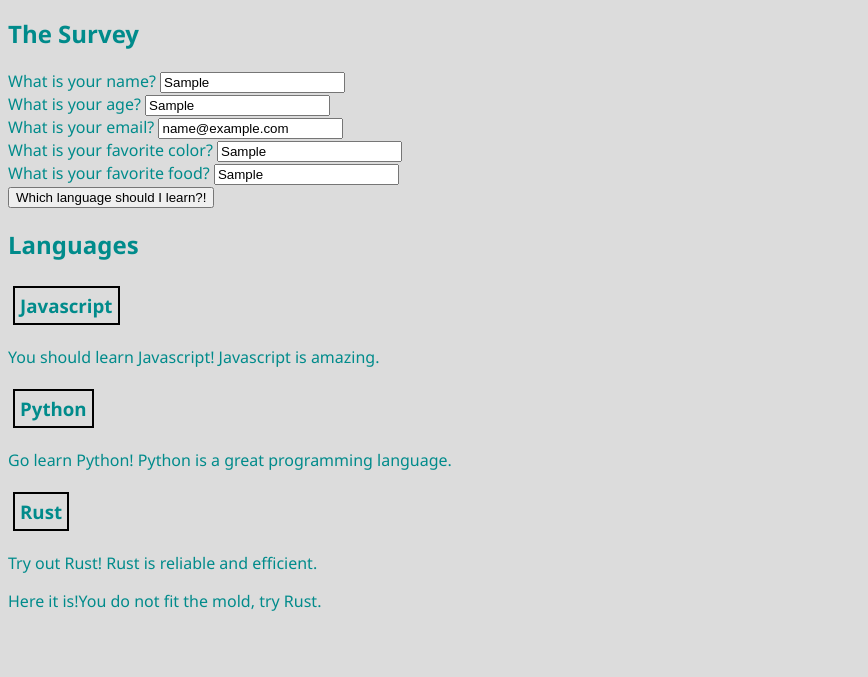
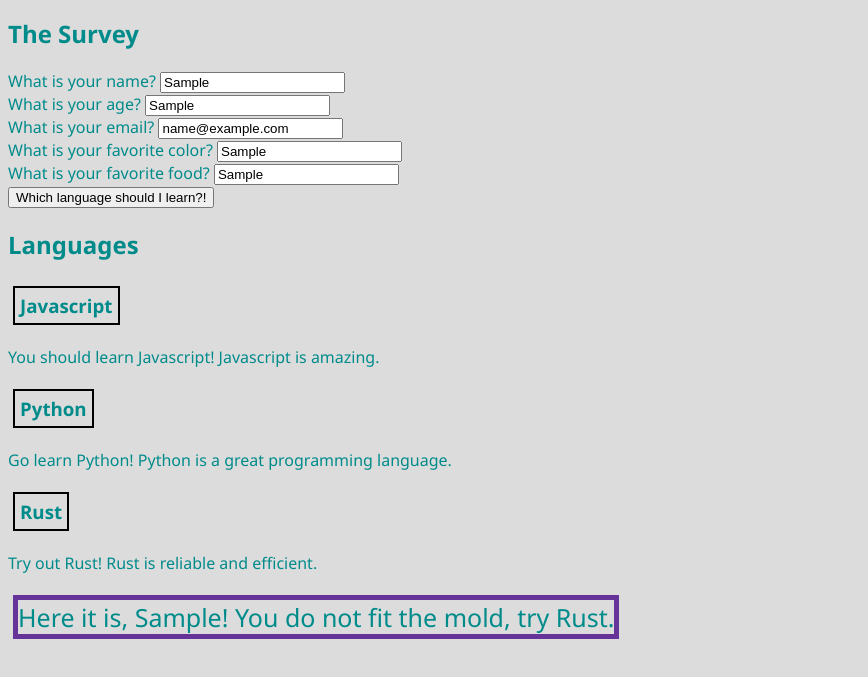
Before and after one commit to vivianandi/programming-lang-suggester, a plain HTML site: page index.html in a window 1280 px wide. Both pictures are taken after typing "Sample", "Sample", "name@example.com", "Sample", "Sample" into the empty fields and a click on the button "Which language should I learn?!". Shown: the part 111-788 px from the top of the page, without its empty margins (0-868 px from the left). Drawn offline with Linux system fonts and the light colour scheme.

Commit message:
Add function to the js var name and changes to css

```diff
--- a/css/styles.css
+++ b/css/styles.css
@@ -1,5 +1,5 @@
 body {
-  font-family:'Segoe UI', Tahoma, Geneva, Verdana, sans-serif;
+  font-family: 'Segoe UI', Tahoma, Geneva, Verdana, sans-serif;
   background-color: gainsboro;
   color: darkcyan
 }
@@ -14,3 +14,11 @@ body {
   margin: 5px;
   box-sizing: border-box;
 }
+
+#result {
+  text-align: center;
+  border: 5px solid rebeccapurple;
+  font-size: 25px;
+  margin: 5px;
+  display: inline-block;
+}
--- a/index.html
+++ b/index.html
@@ -53,8 +53,8 @@
 
   <h3 class="languageName">Rust</h3>
   <p>Try out Rust! Rust is reliable and efficient.</p>
+
+  <div id="result"></div>
+
 </body>
-
-<div id="result">
-</div>
 </html>
--- a/js/scripts.js
+++ b/js/scripts.js
@@ -9,7 +9,7 @@ window.onload = function () {
     const favoriteColor = document.getElementById("favoriteColor").value;
     const favoriteFood = document.getElementById("favoriteFood").value;
 
-    let result = "Here it is!";
+    let result = "Here it is, " + name + "! ";
 
     if (age < 21) {
       result += "You are under 21, so try Python.";
```
Also changed, not shown: 1 other file.
